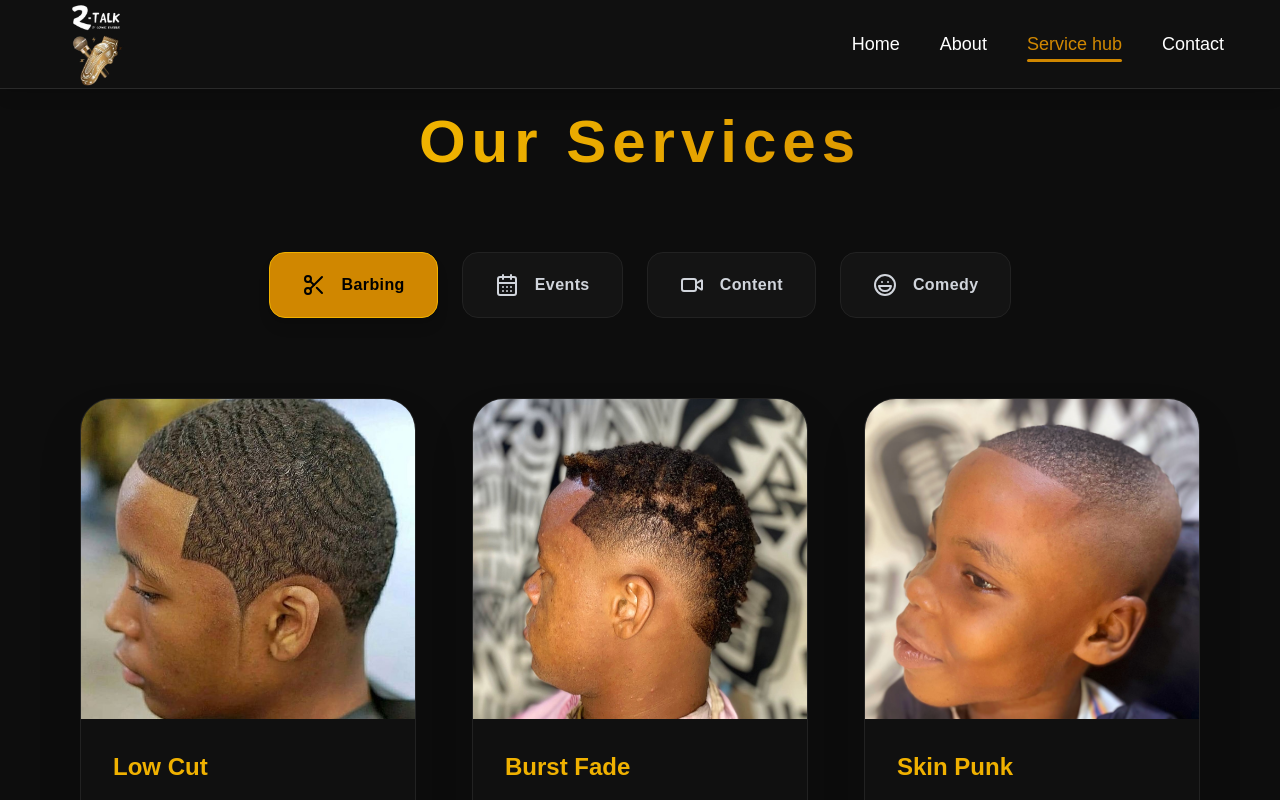
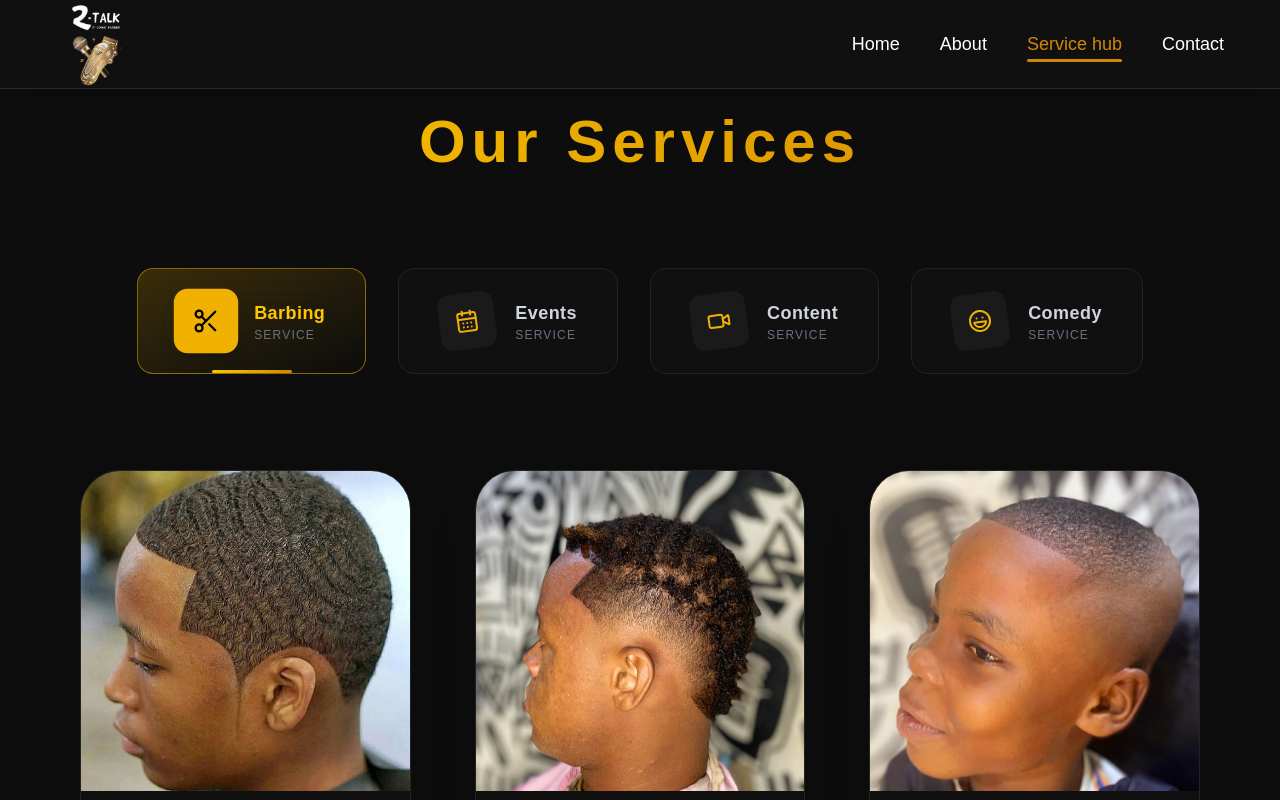
Before and after one commit to King-web-cell-05/2talk, a Next.js app: page /servicehub in a window 1280 px wide. Shown: the top 800 px of the page. Built offline with nearby package versions, Linux system fonts and the light colour scheme.

Commit message:
Update servicehub ui

```diff
--- a/components/Servicehub.tsx
+++ b/components/Servicehub.tsx
@@ -29,7 +29,6 @@ const barbingServices = [
   { id: 5, name: "Afro Styling", image: "/Afro.jpg", duration: "30 mins" },
   { id: 6, name: "Cut & Dye", image: "/cut-and-dye.jpg", duration: "60 mins" },
   { id: 7, name: "Side Cut", image: "/side-cut.jpg", duration: "45 mins" },
-
 ];
 
 const eventServices = [
@@ -64,36 +63,86 @@ export default function ServicesPage() {
         className="
           text-center text-4xl md:text-6xl font-extrabold tracking-widest
           text-transparent bg-clip-text bg-gradient-to-r from-yellow-400 to-yellow-600
-          mb-20
+          mb-24
         "
       >
         Our Services
       </motion.h1>
 
-      {/* Service Switcher */}
-      <div className="flex flex-wrap justify-center gap-6 mb-20">
-        {serviceTabs.map(({ id, label, icon: Icon }) => (
+      {/* =========================
+          ADVANCED SERVICE TABS
+         ========================= */}
+      <div className="flex flex-wrap justify-center gap-8 mb-24 relative">
+        {serviceTabs.map(({ id, label, icon: Icon }) => {
+          const isActive = activeService === id;
+
+          return (
             <motion.button
               key={id}
               onClick={() => setActiveService(id)}
-            whileHover={{ scale: 1.06 }}
+              whileHover={{ y: -3 }}
+              whileTap={{ scale: 0.95 }}
               className={`
-              flex items-center gap-4 px-8 py-5 rounded-2xl font-semibold
-              border transition-all duration-300
+                relative overflow-hidden
+                flex items-center gap-5 px-10 py-6 rounded-2xl
+                border backdrop-blur-xl transition-all duration-300
                 ${
-                activeService === id
-                  ? "bg-yellow-600 text-black border-yellow-500 shadow-lg"
-                  : "bg-[#141414] text-gray-300 border-[#222] hover:bg-[#1d1d1d]"
+                  isActive
+                    ? "border-yellow-500/50 bg-gradient-to-br from-yellow-500/20 via-yellow-500/10 to-transparent "
+                    : "border-[#222] bg-[#121212]/80 hover:border-yellow-600/40"
+                }
+              `}
+            >
+
+
+              {/* Icon */}
+              <motion.div
+                animate={{
+                  scale: isActive ? 1.15 : 1,
+                  rotate: isActive ? 0 : -8,
+                }}
+                transition={{ duration: 0.3 }}
+                className={`
+                  relative z-10 p-4 rounded-xl
+                  ${
+                    isActive
+                      ? "bg-yellow-500 text-black shadow-lg"
+                      : "bg-[#1a1a1a] text-yellow-500"
                   }
                 `}
               >
                 <Icon className="w-6 h-6" />
-            <span className="tracking-wide">{label}</span>
-          </motion.button>
-        ))}
+              </motion.div>
+
+              {/* Label */}
+              <div className="relative z-10 text-left">
+                <p
+                  className={`text-lg font-semibold tracking-wide ${
+                    isActive ? "text-yellow-400" : "text-gray-300"
+                  }`}
+                >
+                  {label}
+                </p>
+                <p className="text-xs uppercase tracking-widest text-gray-500">
+                  Service
+                </p>
               </div>
 
-      {/* Dynamic Content */}
+              {/* Bottom indicator */}
+              {isActive && (
+                <motion.div
+                  layoutId="activeIndicator"
+                  className="absolute bottom-0 left-1/2 h-[3px] w-20 -translate-x-1/2 rounded-full bg-gradient-to-r from-yellow-400 to-yellow-600"
+                />
+              )}
+            </motion.button>
+          );
+        })}
+      </div>
+
+      {/* =========================
+          SERVICE CONTENT
+         ========================= */}
       <AnimatePresence mode="wait">
         {activeService === "barbing" && (
           <motion.div
@@ -102,12 +151,12 @@ export default function ServicesPage() {
             animate={{ opacity: 1, y: 0 }}
             exit={{ opacity: 0 }}
             transition={{ duration: 0.5 }}
-            className="grid grid-cols-1 sm:grid-cols-2 lg:grid-cols-3 gap-14"
+            className="grid grid-cols-1 sm:grid-cols-2 lg:grid-cols-3 gap-16"
           >
             {barbingServices.map((item) => (
               <div
                 key={item.id}
-                className="bg-[#111]/80 border border-[#222] rounded-[2rem] overflow-hidden shadow-2xl"
+                className="bg-[#111]/80 border border-[#222] rounded-[2.5rem] overflow-hidden shadow-2xl"
               >
                 <div className="h-80 overflow-hidden">
                   <img
@@ -117,7 +166,7 @@ export default function ServicesPage() {
                   />
                 </div>
 
-                <div className="p-8 space-y-4">
+                <div className="p-10 space-y-5">
                   <h3 className="text-2xl font-bold text-yellow-500">
                     {item.name}
                   </h3>
@@ -126,14 +175,13 @@ export default function ServicesPage() {
                     Duration: {item.duration}
                   </p>
 
-                  {/* CONNECTED BUTTON */}
                   <Button
                     className="w-full py-4 bg-yellow-600 hover:bg-yellow-500 text-black text-lg"
                     onClick={() =>
                       router.push(`/confirmbooking?styleId=${item.id}`)
                     }
                   >
-                    Book a session
+                    Book a Session
                   </Button>
                 </div>
               </div>
@@ -150,12 +198,12 @@ export default function ServicesPage() {
                 animate={{ opacity: 1, y: 0 }}
                 exit={{ opacity: 0 }}
                 transition={{ duration: 0.5 }}
-                className="grid grid-cols-1 md:grid-cols-3 gap-14"
+                className="grid grid-cols-1 md:grid-cols-3 gap-16"
               >
                 {list.map((item, idx) => (
                   <div
                     key={idx}
-                    className="bg-[#111]/90 border border-[#222] rounded-[2rem] p-12 text-center shadow-2xl"
+                    className="bg-[#111]/90 border border-[#222] rounded-[2.5rem] p-14 text-center shadow-2xl"
                   >
                     <h3 className="text-3xl font-bold text-yellow-500 mb-6">
                       {item.title}
@@ -166,7 +214,7 @@ export default function ServicesPage() {
                     </p>
 
                     <Button
-                      className="px-10 py-4 bg-yellow-600 hover:bg-yellow-500 text-black text-lg"
+                      className="px-12 py-4 bg-yellow-600 hover:bg-yellow-500 text-black text-lg"
                       onClick={() => router.push("/contact")}
                     >
                       Contact Us
--- a/components/hero.tsx
+++ b/components/hero.tsx
@@ -68,7 +68,7 @@ export default function HeroSection() {
               transition={{ duration: 1, delay: 0.9 }}
               className="flex flex-wrap gap-4 mt-8"
             >
-              <Link href="/services">
+              <Link href="/servicehub">
                 <Button className="bg-yellow-600 hover:bg-yellow-500 text-black font-semibold px-6 py-3 rounded-md transition-all duration-300 shadow-md hover:shadow-yellow-500/30">
                   Explore Services
                 </Button>
```
Lines whose indentation alone changed are shown as unchanged.
